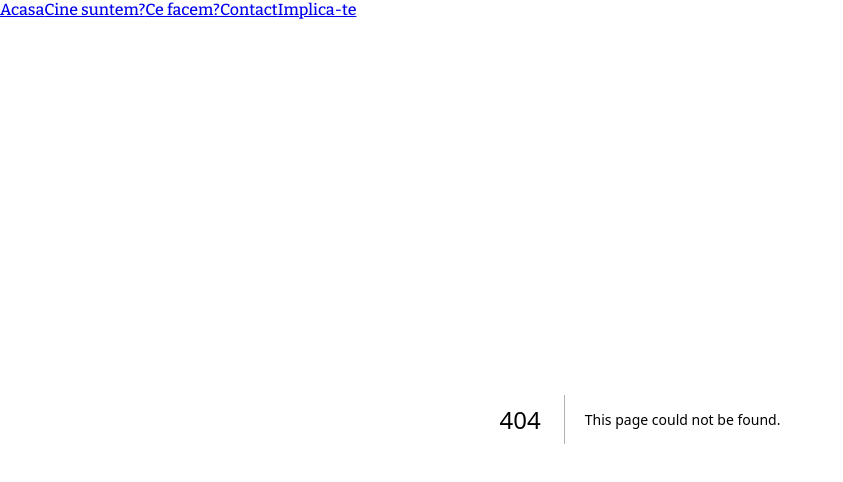
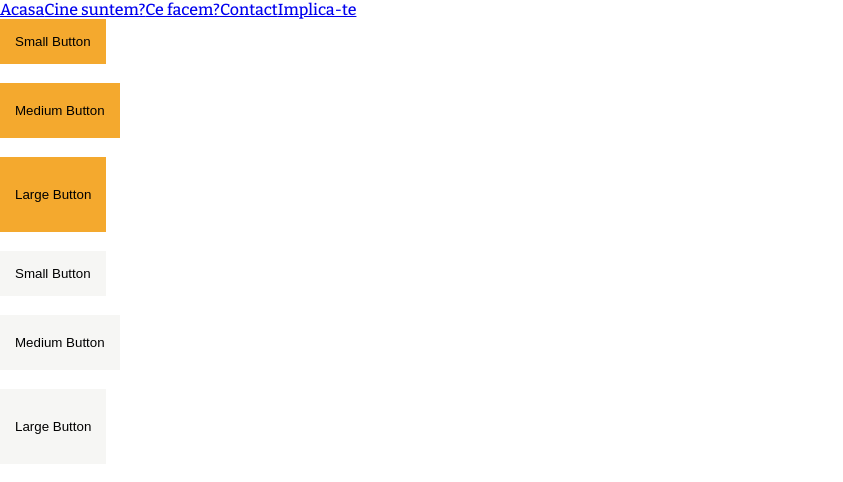
Before and after one commit to sergiuvoicu/rrs-wbst, a Next.js app: page /dev in a window 1280 px wide. Before the commit this address had no page. Shown: the top 482 px of the page, without its empty margins (0-843 px from the left). Built offline with nearby package versions, Linux system fonts and the light colour scheme.

Commit message:
Button component

```diff
--- /dev/null
+++ b/app/dev/page.tsx
@@ -0,0 +1,36 @@
+import Button from "@/components/button/button";
+
+export default () => {
+   return (
+      <>
+         <Button type="primary" size="small">
+            <p>Small Button</p>
+         </Button>
+         <br />
+         <br />
+         <Button type="primary" size="medium">
+            <p>Medium Button</p>
+         </Button>
+         <br />
+         <br />
+         <Button type="primary" size="large">
+            <p>Large Button</p>
+         </Button>
+         <br />
+         <br />
+         <Button type="secondary" size="small">
+            <p>Small Button</p>
+         </Button>
+         <br />
+         <br />
+         <Button type="secondary" size="medium">
+            <p>Medium Button</p>
+         </Button>
+         <br />
+         <br />
+         <Button type="secondary" size="large">
+            <p>Large Button</p>
+         </Button>
+      </>
+   );
+};
--- a/app/globals.scss
+++ b/app/globals.scss
@@ -1,8 +1,21 @@
+:root {
+   --primary-orange: rgb(244, 169, 46);
+   --secondary-orange: rgb(249, 193, 63);
+   --tertiary-orange: rgb(239, 148, 26);
+   --active-state-orange: rgb(198, 116, 9);
+   --primary-white: rgb(255, 255, 255);
+   --secondary-white: rgb(246, 246, 244);
+   --tertiary-white: rgb(230, 230, 230);
+   --active-state-white: rgb(200, 200, 200);
+   --black: rgb(24, 24, 24);
+}
+
 html {
    font-family: var(--bitter-font-family);
 }
 
 body {
+   background-color: #ffffff;
    margin: 0px;
    padding: 0px;
    overflow-x: hidden;
--- a/app/page.tsx
+++ b/app/page.tsx
@@ -1,3 +1,5 @@
+import Button from "@/components/button/button";
+
 export default () => {
    return (
       <div>
--- /dev/null
+++ b/components/button/button.module.scss
@@ -0,0 +1,57 @@
+.button {
+   width: fit-content;
+   padding: 5px 15px;
+   margin: 0px;
+   border: none;
+   cursor: pointer;
+
+   * {
+      transition: 100ms ease-in-out;
+      height: fit-content;
+      margin: 0px;
+   }
+
+   &:active {
+      scale: 0.95;
+   }
+}
+
+.primary {
+   background-color: var(--primary-orange);
+   transition: 100ms ease-in-out;
+
+   &:hover {
+      background-color: var(--tertiary-orange);
+   }
+
+   &:focus {
+      background-color: var(--tertiary-orange);
+   }
+
+   &:active {
+      box-shadow:
+         3px 3px 4px var(--active-state-orange) inset,
+         -3px -3px 4px var(--active-state-orange) inset;
+      background-color: var(--tertiary-orange);
+   }
+}
+
+.secondary {
+   background-color: var(--secondary-white);
+   transition: 100ms ease-in-out;
+
+   &:hover {
+      background-color: var(--tertiary-white);
+   }
+
+   &:focus {
+      background-color: var(--tertiary-white);
+   }
+
+   &:active {
+      box-shadow:
+         3px 3px 4px var(--active-state-white) inset,
+         -3px -3px 4px var(--active-state-white) inset;
+      background-color: var(--tertiary-white);
+   }
+}
--- /dev/null
+++ b/components/button/button.tsx
@@ -0,0 +1,28 @@
+// Styles
+import styles from "./button.module.scss";
+
+interface ButtonProps {
+   children: React.ReactNode;
+   className?: string;
+   size: "small" | "medium" | "large";
+   type: "primary" | "secondary";
+}
+
+const buttonHeightsList = {
+   small: 45,
+   medium: 55,
+   large: 75,
+};
+
+export default function Button(props: ButtonProps) {
+   const buttonHeight = buttonHeightsList[props.size];
+
+   return (
+      <button
+         style={{ height: buttonHeight }}
+         className={`${styles.button} ${props} ${props.type == "primary" ? styles.primary : styles.secondary}`}
+      >
+         {props.children}
+      </button>
+   );
+}
```
